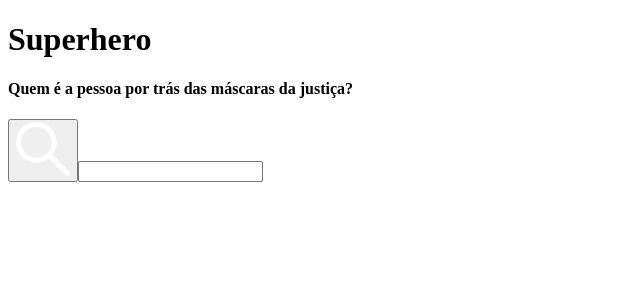
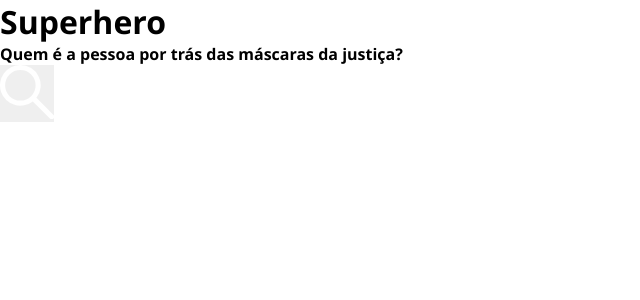
Before and after one commit to lucasfieri/superhero, a React (Create React App) app: page / in a window 1280 px wide. Shown: the top 300 px of the page, without its empty margins (0-640 px from the left). Built offline with nearby package versions, Linux system fonts and the light colour scheme.

Commit message:
feat: add global style

```diff
--- /dev/null
+++ b/src/assets/scss/global.scss
@@ -0,0 +1,15 @@
+*, *::after, *::before {
+  padding: 0;
+  margin: 0;
+  border: 0;
+  box-sizing: border-box;
+  vertical-align: baseline;
+}
+
+ol, ul {
+	list-style: none;
+}
+
+html {
+  font-family: 'Segoe UI';
+}
--- a/src/index.js
+++ b/src/index.js
@@ -1,6 +1,7 @@
 import React from 'react'
 import ReactDOM from 'react-dom'
 import App from './App'
+import './assets/scss/global.scss'
 
 ReactDOM.render(
   <React.StrictMode>
```
